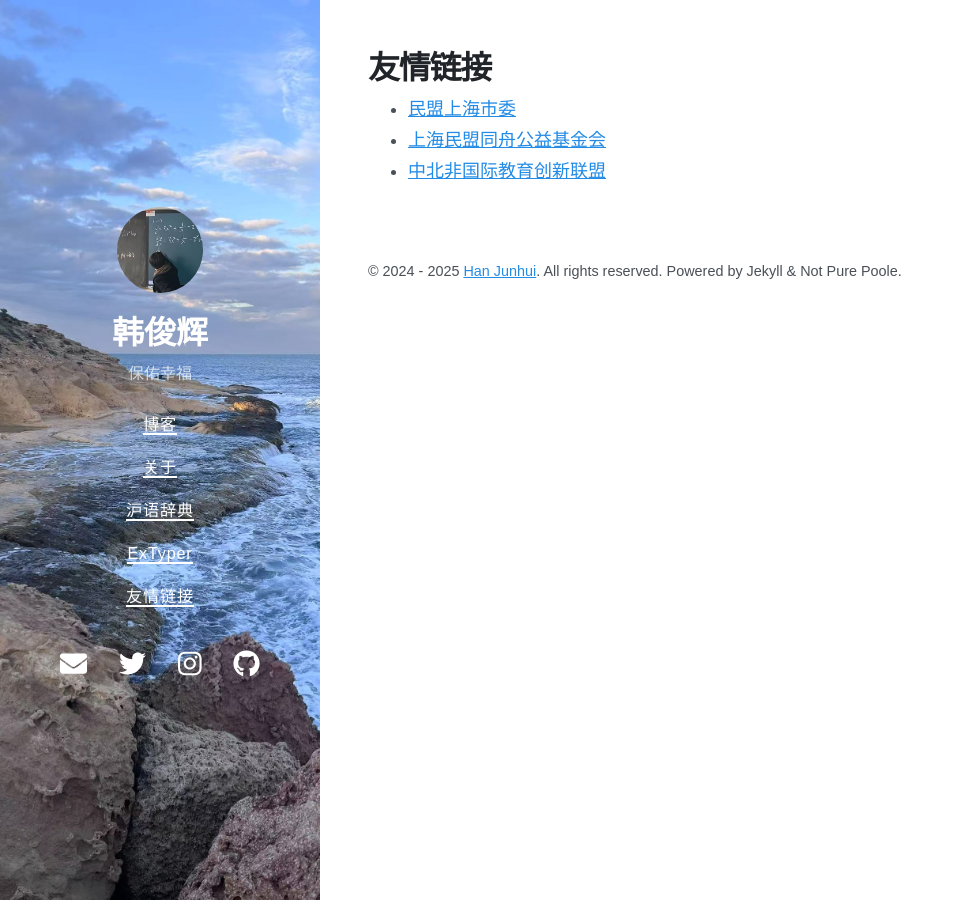
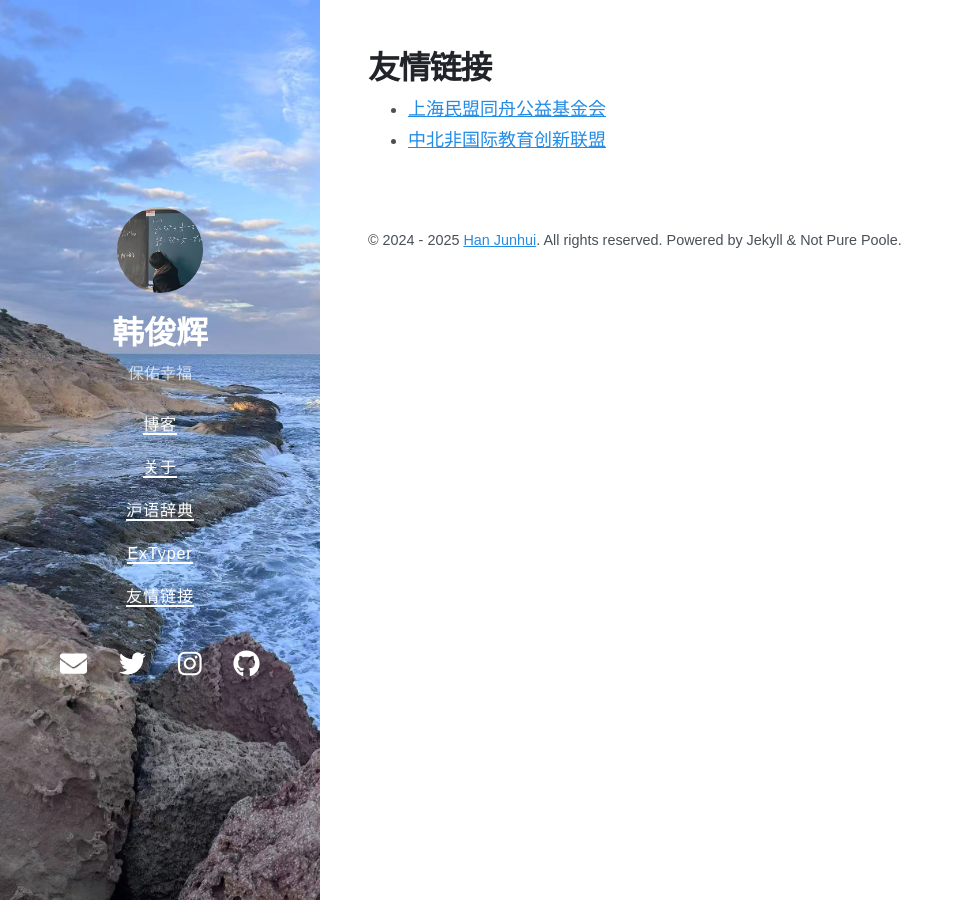
Before and after one commit to laxib3/laxib3.github.io, a Jekyll site: the page built from links.md, in a window 1280 px wide. Shown: the whole page, without its empty margins (0-964 px from the left). Built offline with Jekyll 4.4.1, drawn with Linux system fonts in a browser that asks for light colours; nearby versions of some CDN libraries.

Commit message:
Update links.md

```diff
--- a/links.md
+++ b/links.md
@@ -3,6 +3,5 @@ layout: page
 title: 友情链接
 ---
 
-+ [民盟上海市委](https://www.minmengsh.gov.cn/)
 + [上海民盟同舟公益基金会](http://www.tzgy.org.cn/)
 + [中北非国际教育创新联盟](https://www.snaeia.com/)
```
